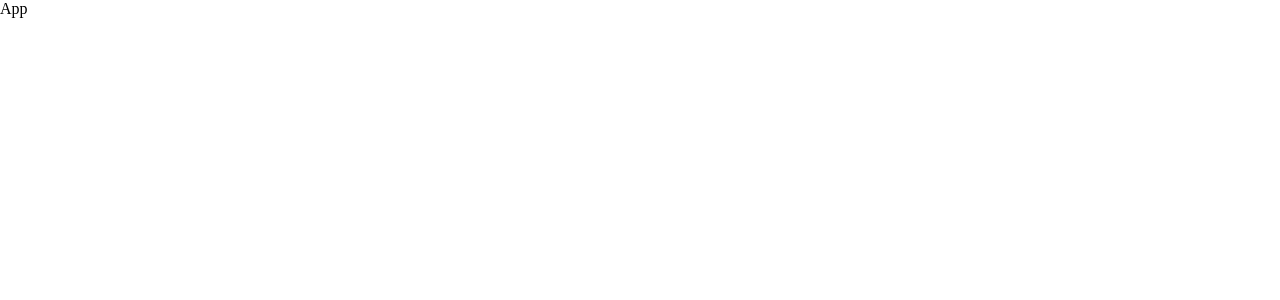
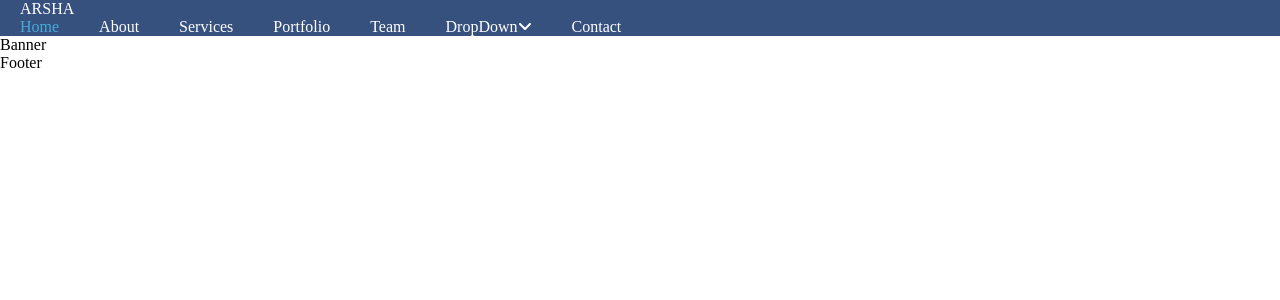
Before and after one commit to phuonghight/HIT-Reacjs-2023, a React (Create React App) app: page / in a window 1280 px wide. Shown: the top 300 px of the page. Built offline with nearby package versions, Linux system fonts and the light colour scheme.

Commit message:
header is coding

```diff
--- a/package.json
+++ b/package.json
@@ -3,9 +3,15 @@
   "version": "0.1.0",
   "private": true,
   "dependencies": {
+    "@fortawesome/fontawesome-svg-core": "^6.3.0",
+    "@fortawesome/free-brands-svg-icons": "^6.3.0",
+    "@fortawesome/free-regular-svg-icons": "^6.3.0",
+    "@fortawesome/free-solid-svg-icons": "^6.3.0",
+    "@fortawesome/react-fontawesome": "^0.2.0",
     "@testing-library/jest-dom": "^5.16.5",
     "@testing-library/react": "^13.4.0",
     "@testing-library/user-event": "^13.5.0",
+    "babel-plugin-macros": "^3.1.0",
     "react": "^18.2.0",
     "react-dom": "^18.2.0",
     "react-scripts": "5.0.1",
--- a/src/App.js
+++ b/src/App.js
@@ -1,8 +1,19 @@
 import logo from "./logo.svg";
+// Nhúng thư viện của bạn vào dự án
+import "./fontawesome";
 import "./App.css";
+import Header from "./components/Header/Header";
+import Banner from "./components/Banner/Banner";
+import Footer from "./components/Footer/Footer";
 
 function App() {
-  return <div className="App">App</div>;
+  return (
+    <div className="App">
+      <Header />
+      <Banner />
+      <Footer />
+    </div>
+  );
 }
 
 export default App;
--- /dev/null
+++ b/src/components/Banner/Banner.jsx
@@ -0,0 +1,7 @@
+import React from "react";
+
+function Banner() {
+  return <div>Banner</div>;
+}
+
+export default Banner;
--- /dev/null
+++ b/src/components/Footer/Footer.jsx
@@ -0,0 +1,7 @@
+import React from "react";
+
+function Footer() {
+  return <div>Footer</div>;
+}
+
+export default Footer;
--- /dev/null
+++ b/src/components/Header/DropDown.jsx
@@ -0,0 +1,13 @@
+import React from "react";
+import { FontAwesomeIcon } from "@fortawesome/react-fontawesome";
+
+const DropDown = () => {
+  return (
+    <a>
+      DropDown
+      <FontAwesomeIcon icon="fa-solid fa-angle-down" />
+    </a>
+  );
+};
+
+export default DropDown;
--- /dev/null
+++ b/src/components/Header/Header.jsx
@@ -0,0 +1,13 @@
+import React from "react";
+import HeaderLogo from "./HeaderLogo";
+function Header() {
+  return (
+    <header className="header" style={{ background: "#37517E" }}>
+      <div className="contaier">
+        <HeaderLogo></HeaderLogo>
+      </div>
+    </header>
+  );
+}
+
+export default Header;
--- /dev/null
+++ b/src/components/Header/HeaderLogo.jsx
@@ -0,0 +1,15 @@
+import React from "react";
+import Navbar from "./Navbar";
+
+function HeaderLogo() {
+  return (
+    <div className="logo">
+      <a href="#" style={{ color: "white" }}>
+        ARSHA
+      </a>
+      <Navbar />
+    </div>
+  );
+}
+
+export default HeaderLogo;
--- /dev/null
+++ b/src/components/Header/Navbar.jsx
@@ -0,0 +1,58 @@
+import React from "react";
+import NavbarItem from "./NavbarItem";
+
+const Navbar = () => {
+  const list = [
+    {
+      name: "Home",
+      path: "#hero",
+      isActive: true,
+    },
+    {
+      name: "About",
+      path: "#about",
+      isActive: false,
+    },
+    {
+      name: "Services",
+      path: "#services",
+      isActive: false,
+    },
+    {
+      name: "Portfolio",
+      path: "#porfolio",
+      isActive: false,
+    },
+    {
+      name: "Team",
+      path: "#team",
+      isActive: false,
+    },
+    {
+      name: "Drop Down",
+      path: "#",
+      dropdow: true,
+      isActive: false,
+    },
+    {
+      name: "Contact",
+      path: "#contact",
+      isActive: false,
+    },
+  ];
+  return (
+    <ul className="navbar" style={{ display: "flex" }}>
+      {list.map((item) => (
+        <NavbarItem
+          name={item.name}
+          path={item.path}
+          dropdow={item?.dropdow}
+          isActive={item.isActive}
+          key={item.name}
+        />
+      ))}
+    </ul>
+  );
+};
+
+export default Navbar;
--- /dev/null
+++ b/src/components/Header/NavbarItem.css
@@ -0,0 +1,17 @@
+.navbar__item {
+  cursor: pointer;
+}
+
+.navbar__item:hover a {
+  color: #46abdc;
+}
+
+.navbar__item--active a {
+  color: #46abdc;
+  transition: all 0.3s;
+}
+
+a {
+  padding: 10px 20px;
+  color: white;
+}
--- /dev/null
+++ b/src/components/Header/NavbarItem.jsx
@@ -0,0 +1,17 @@
+import React from "react";
+import DropDown from "./DropDown";
+import "./NavbarItem.css";
+
+const NavbarItem = ({ name, path, dropdow = false, isActive }) => {
+  return (
+    <li
+      className={
+        isActive ? "navbar__item navbar__item--active" : "navbar__item"
+      }
+    >
+      {dropdow ? <DropDown /> : <a href={path}>{name}</a>}
+    </li>
+  );
+};
+
+export default NavbarItem;
--- /dev/null
+++ b/src/fontawesome.js
@@ -0,0 +1,8 @@
+//Khởi tạo thư viện icon của riêng bạn
+import { library } from "@fortawesome/fontawesome-svg-core";
+
+//Import các icon mà bạn muốn sử dụng trong từng gói
+import {  faAngleDown } from "@fortawesome/free-solid-svg-icons";
+
+//Add các icon đã được import vào trong thư viện của bạn
+library.add( faAngleDown);
--- a/src/index.css
+++ b/src/index.css
@@ -4,3 +4,15 @@
   padding: 0;
   margin: 0;
 }
+
+a {
+  text-decoration: none;
+}
+
+li {
+  list-style: none;
+}
+
+html {
+  scroll-behavior: smooth;
+}
```
Also changed, not shown: 2 other files (tests, documents, lock files or other folders).
